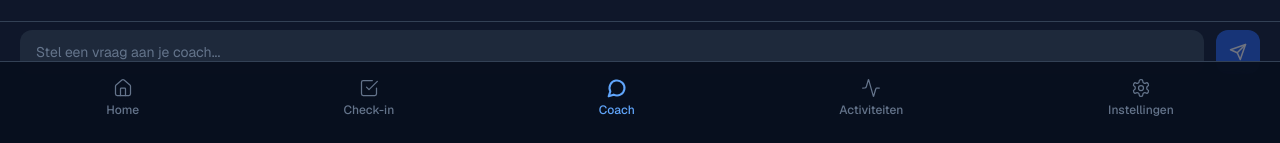
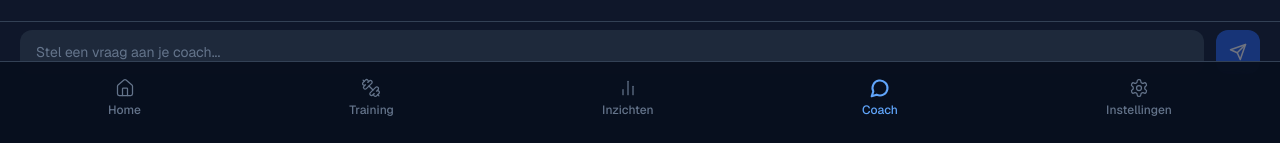
Before and after one commit to stuctech-eng/coachOS, a Next.js app: page /chat in a window 1280 px wide. Shown: the part 654-797 px from the top of the page. Built offline with nearby package versions, Linux system fonts and the light colour scheme.

Commit message:
navigatie

```diff
--- a/src/components/layout/index.tsx
+++ b/src/components/layout/index.tsx
@@ -1,15 +1,15 @@
 'use client'
 import Link from 'next/link'
 import { usePathname } from 'next/navigation'
-import { Home, Activity, CheckSquare, Settings, Brain, MessageCircle } from 'lucide-react'
+import { Home, Dumbbell, BarChart2, MessageCircle, Settings } from 'lucide-react'
 import { cn } from '@/utils'
 
 const navItems = [
-  { href: '/home', icon: Home, label: 'Home' },
-  { href: '/checkin', icon: CheckSquare, label: 'Check-in' },
-  { href: '/chat', icon: MessageCircle, label: 'Coach' },
-  { href: '/activities', icon: Activity, label: 'Activiteiten' },
-  { href: '/settings', icon: Settings, label: 'Instellingen' },
+  { href: '/home',       icon: Home,          label: 'Home' },
+  { href: '/training',   icon: Dumbbell,      label: 'Training' },
+  { href: '/insights',   icon: BarChart2,     label: 'Inzichten' },
+  { href: '/chat',       icon: MessageCircle, label: 'Coach' },
+  { href: '/settings',   icon: Settings,      label: 'Instellingen' },
 ]
 
 export function BottomNav() {
@@ -18,7 +18,7 @@ export function BottomNav() {
     <nav className="fixed bottom-0 left-0 right-0 z-50 bg-coach-darker/95 backdrop-blur-xl border-t border-coach-border safe-bottom">
       <div className="flex items-center justify-around px-1 pt-2 pb-1">
         {navItems.map(({ href, icon: Icon, label }) => {
-          const isActive = pathname === href
+          const isActive = pathname === href || pathname.startsWith(href + '/')
           return (
             <Link key={href} href={href} className={cn('flex flex-col items-center gap-1 px-3 py-2 rounded-xl transition-all', isActive ? 'text-primary-400' : 'text-slate-500')}>
               <Icon size={20} strokeWidth={isActive ? 2.5 : 1.5} />
```
